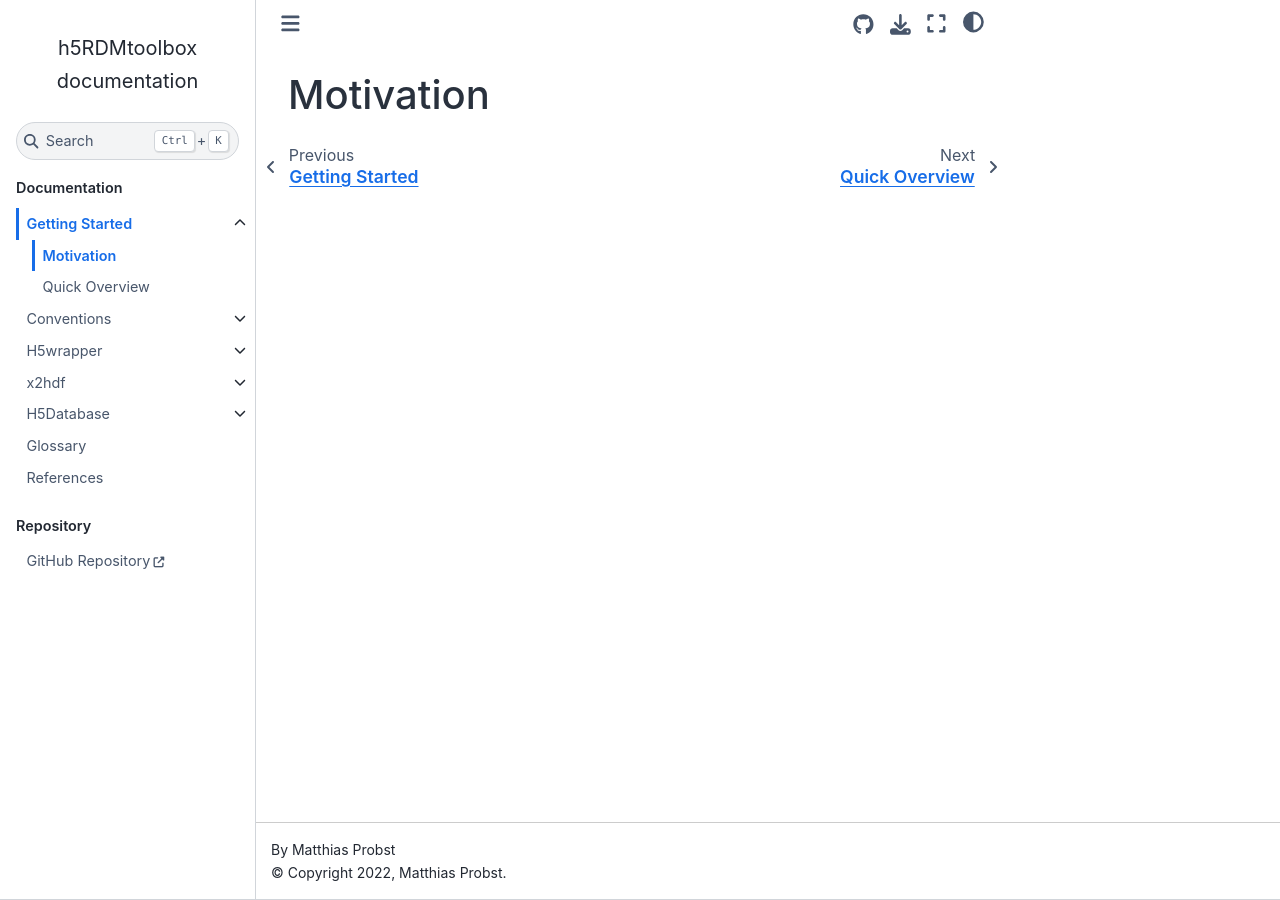
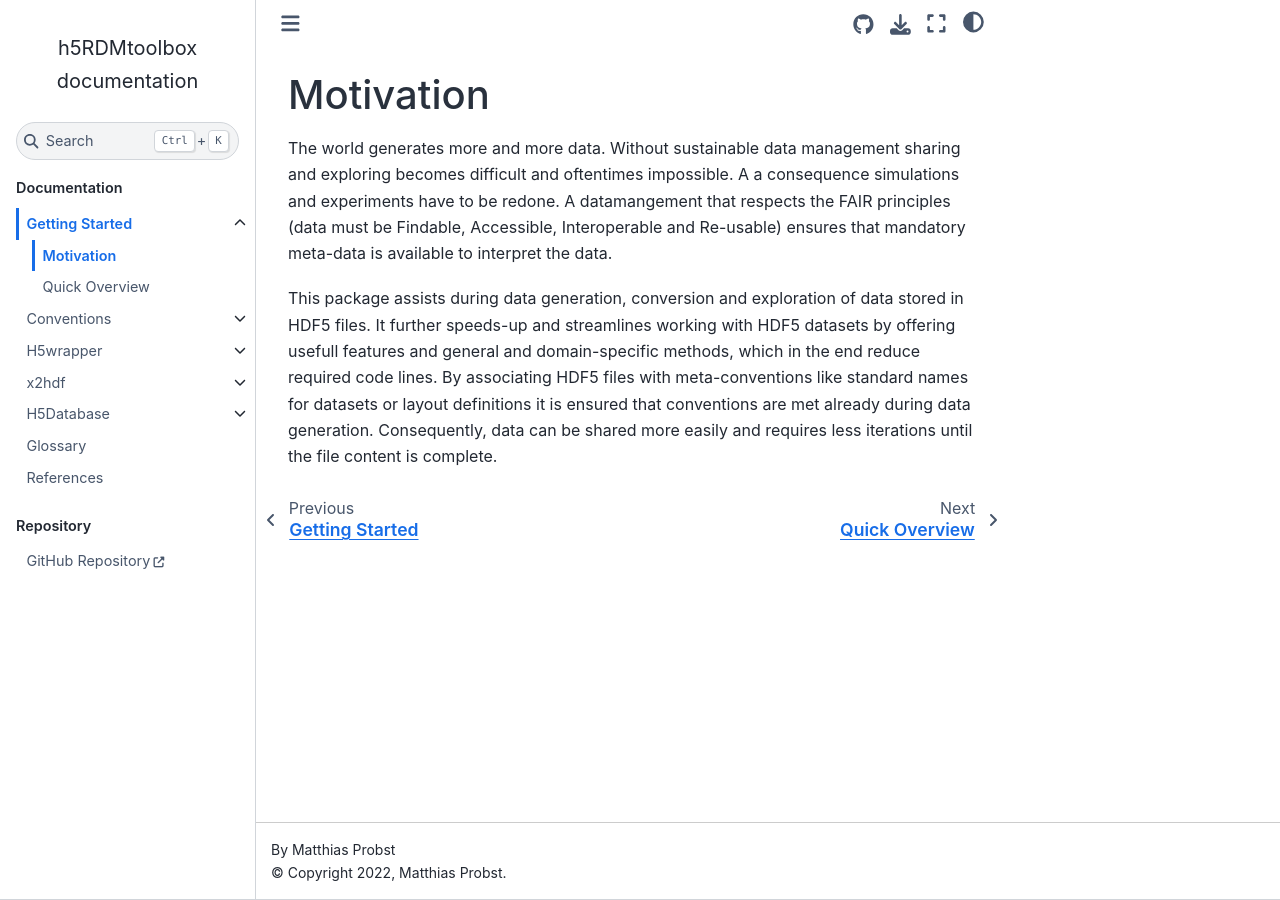
Before and after one commit to matthiasprobst/h5RDMtoolbox, a Sphinx documentation site: the page built from doc/gettingstarted/motivation.rst, in a window 1280 px wide. Built offline with Sphinx 7.4.7 and the Sphinx Book theme 1.1.4, drawn with Linux system fonts in a browser that asks for light colours.

Commit message:
update motivation

```diff
--- a/doc/gettingstarted/motivation.rst
+++ b/doc/gettingstarted/motivation.rst
@@ -1,2 +1,13 @@
 Motivation
 ==========
+
+The world generates more and more data. Without sustainable data management sharing and exploring becomes
+difficult and oftentimes impossible. A a consequence simulations and experiments have to be redone. A datamangement
+that respects the FAIR principles (data must be Findable, Accessible, Interoperable and Re-usable) ensures that
+mandatory meta-data is available to interpret the data.
+
+This package assists during data generation, conversion and exploration of data stored in HDF5 files. It further
+speeds-up and streamlines working with HDF5 datasets by offering usefull features and general and domain-specific
+methods, which in the end reduce required code lines. By associating HDF5 files with meta-conventions like standard
+names for datasets or layout definitions it is ensured that conventions are met already during data generation.
+Consequently, data can be shared more easily and requires less iterations until the file content is complete.
```
Also changed, not shown: doc/h5wrapper/GettingStarted.ipynb.
